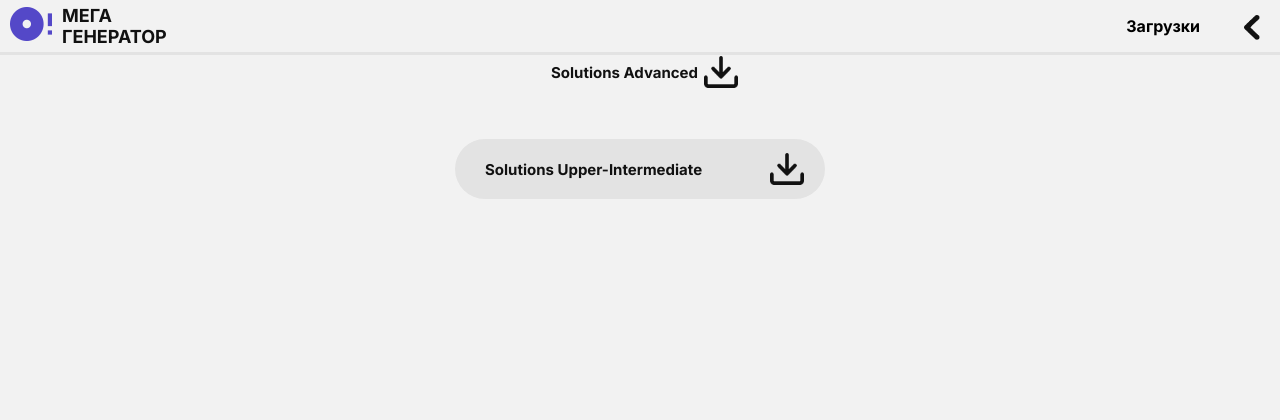
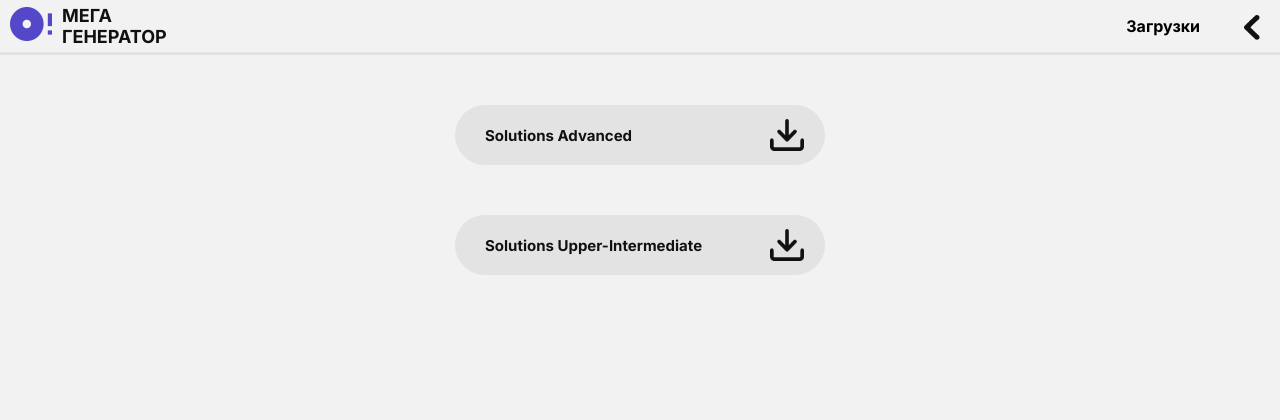
Before and after one commit to Ridgeld/causegenerator.github.io, a PHP site: page /download.html in a window 1280 px wide. Shown: the top 420 px of the page. Run offline with PHP 8.4, Linux system fonts and the light colour scheme.

Commit message:
Update style.css

```diff
--- a/style.css
+++ b/style.css
@@ -343,6 +343,16 @@ tr:nth-child(odd) th, tr:nth-child(odd) td{
 }
 .hidden{
     display: none;
+}
+.downloadPlaceFir{
+    margin-top: 50px;
+    width: 350px;
+    height: 40px;
+    padding: 10px;
+    display: flex;
+    border-radius: 30px;
+    background: #E3E3E3;
+    align-items: center;
 }
 .downloadPlace{
     margin-top: 50px;
```
